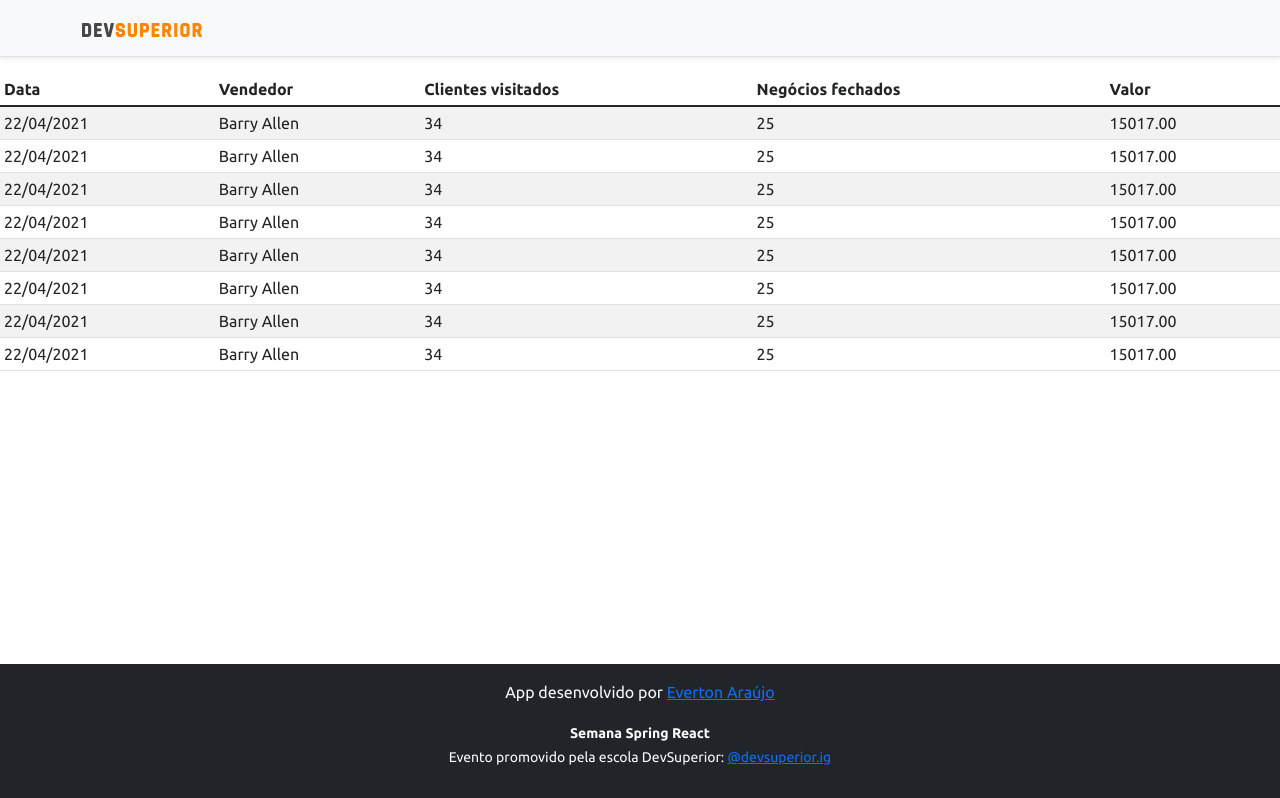
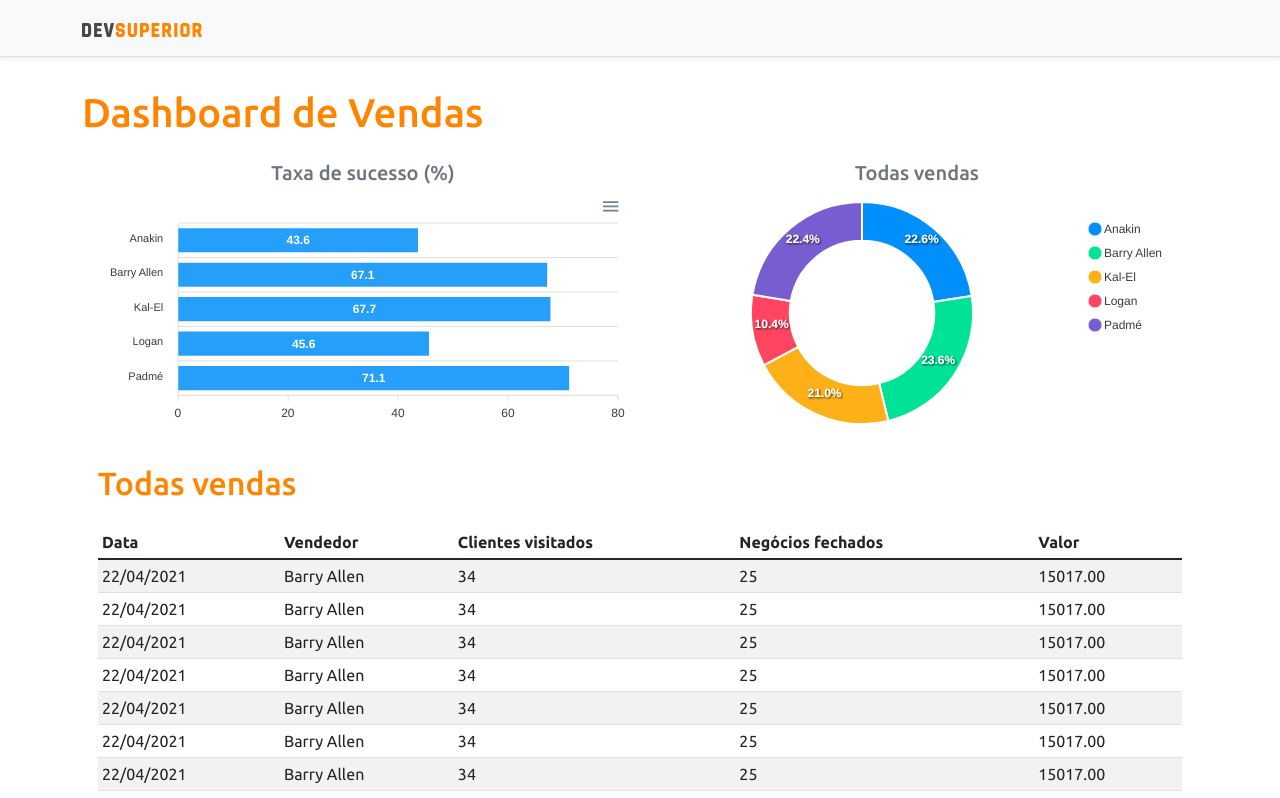
Before and after one commit to everton-araujo/ds-vendas, a React (Create React App) app in the folder frontend/: page / in a window 1280 px wide. Shown: the top 798 px of the page. Built offline with nearby package versions, Linux system fonts and the light colour scheme.

Commit message:
Static charts and mock data

```diff
--- a/frontend/package.json
+++ b/frontend/package.json
@@ -10,8 +10,10 @@
     "@types/node": "^12.0.0",
     "@types/react": "^17.0.0",
     "@types/react-dom": "^17.0.0",
+    "apexcharts": "^3.29.0",
     "bootstrap": "^5.1.3",
     "react": "^17.0.2",
+    "react-apexcharts": "^1.3.9",
     "react-dom": "^17.0.2",
     "react-scripts": "4.0.3",
     "typescript": "^4.1.2",
--- a/frontend/src/App.tsx
+++ b/frontend/src/App.tsx
@@ -1,4 +1,6 @@
+import { BarChart } from "components/BarChart";
 import { DataTable } from "components/DataTable";
+import { DonutChart } from "components/DonutChart";
 import { Footer } from "components/Footer";
 import { NavBar } from "components/NavBar";
 
@@ -6,7 +8,24 @@ export default function App() {
   return (
     <>
       <NavBar />
-      <DataTable />
+      <div className="container">
+        <h1 className="text-primary py-3">Dashboard de Vendas</h1>
+        <div className="row px-3">
+          <div className="col-sm-6">
+            <h5 className="text-center text-secondary">Taxa de sucesso (%)</h5>
+            <BarChart />
+          </div>
+          <div className="col-sm-6">
+            <h5 className="text-center text-secondary">Todas vendas</h5>
+            <DonutChart />
+          </div>
+
+          <div className="py-3">
+            <h2 className="text-primary">Todas vendas</h2>
+          </div>
+          <DataTable />
+        </div>
+      </div>
       <Footer />
     </>
   );
--- /dev/null
+++ b/frontend/src/components/BarChart/index.tsx
@@ -0,0 +1,32 @@
+import Chart from 'react-apexcharts';
+
+export function BarChart() {
+  const options = {
+    plotOptions: {
+      bar: {
+        horizontal: true,
+      }
+    },
+  };
+
+  const mockData = {
+    labels: {
+      categories: ['Anakin', 'Barry Allen', 'Kal-El', 'Logan', 'Padmé']
+    },
+    series: [
+      {
+        name: "% Sucesso",
+        data: [43.6, 67.1, 67.7, 45.6, 71.1]
+      }
+    ]
+  }
+
+  return (
+    <Chart
+      options={{ ...options, xaxis: mockData.labels }}
+      series={mockData.series}
+      type='bar'
+      height='240'
+    />
+  );
+}
--- /dev/null
+++ b/frontend/src/components/DonutChart/index.tsx
@@ -0,0 +1,23 @@
+import Chart from 'react-apexcharts';
+
+export function DonutChart() {
+  const mockData = {
+    series: [477138, 499928, 444867, 220426, 473088],
+    labels: ['Anakin', 'Barry Allen', 'Kal-El', 'Logan', 'Padmé']
+  }
+
+  const options = {
+    legend: {
+      show: true
+    }
+  }
+
+  return (
+    <Chart
+      options={{ ...options, labels: mockData.labels }}
+      series={mockData.series}
+      type='donut'
+      height='240'
+    />
+  );
+}
```
Also changed, not shown: 1 other file (tests, documents, lock files or other folders).
